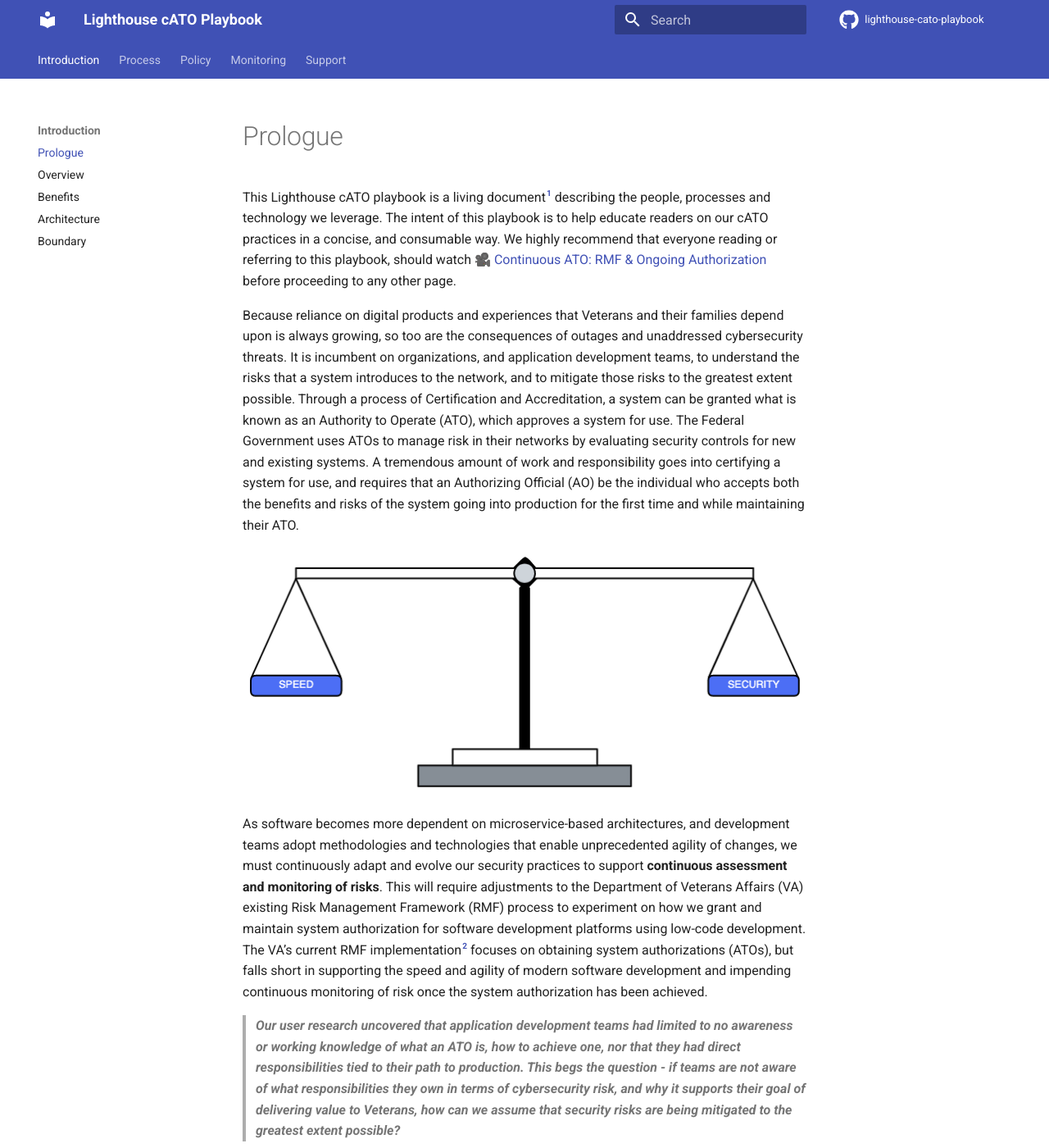
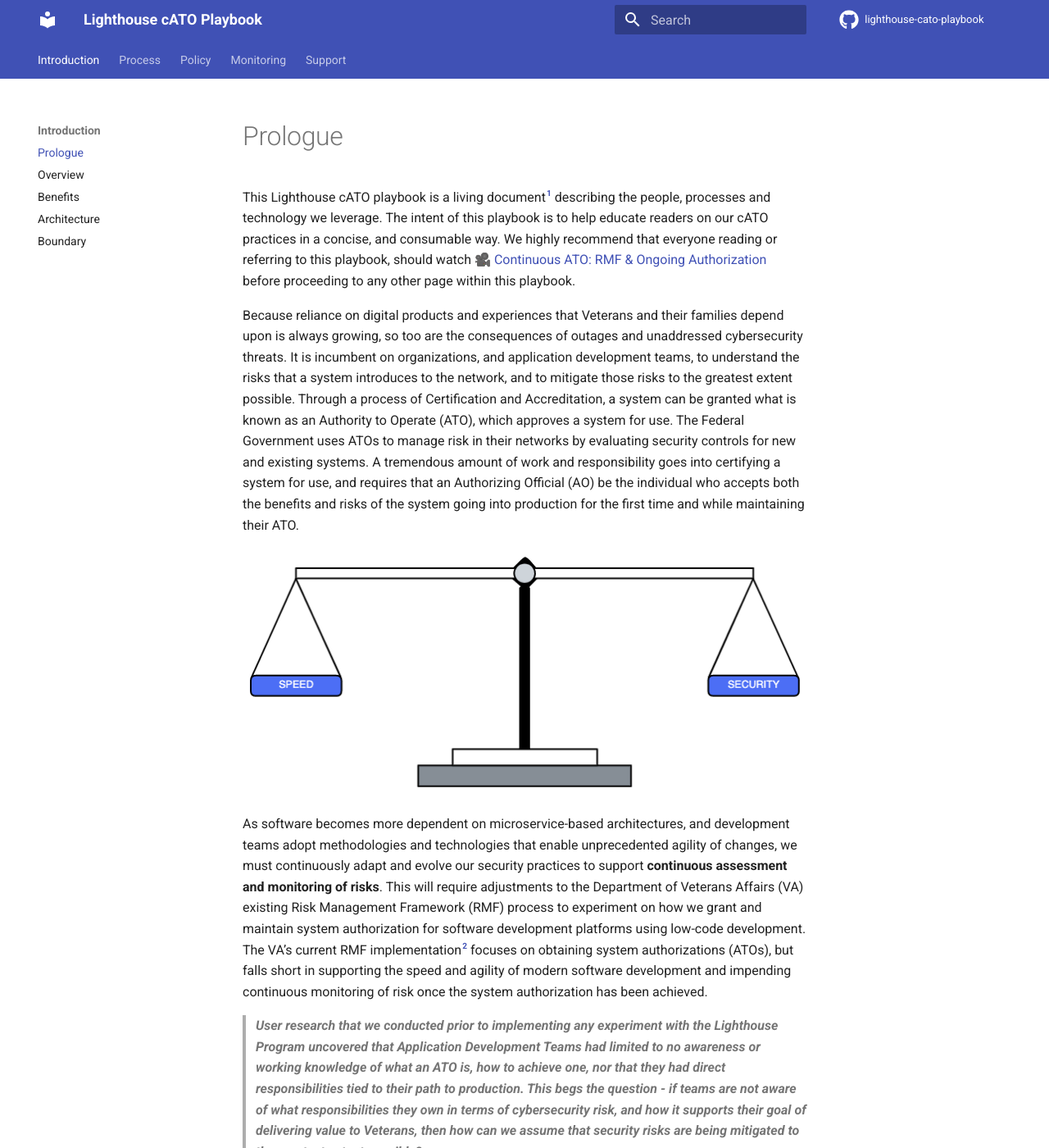
Before and after one commit to rise8-us/cato-playbook, an MkDocs documentation site: the page built from docs/prologue.md, in a window 1280 px wide and 1400 px high. Shown: the whole window at 82% size. Built offline with MkDocs 1.6.1 and Material for MkDocs 9.7.7, drawn with Linux system fonts in a browser that asks for light colours; comment, search, counter and statistics services are not loaded; some of the changed text lies outside the part shown.

Commit message:
Update prologue.md

```diff
--- a/docs/prologue.md
+++ b/docs/prologue.md
@@ -1,6 +1,6 @@
 # Prologue
 
-This Lighthouse cATO playbook is a living document[^1] describing the people, processes and technology we leverage. The intent of this playbook is to help educate readers on our cATO practices in a concise, and consumable way. We highly recommend that everyone reading or referring to this playbook, should watch 🎥 [Continuous ATO: RMF & Ongoing Authorization](https://www.youtube.com/watch?v=k4lO3-9kIM0) before proceeding to any other page.
+This Lighthouse cATO playbook is a living document[^1] describing the people, processes and technology we leverage. The intent of this playbook is to help educate readers on our cATO practices in a concise, and consumable way. We highly recommend that everyone reading or referring to this playbook, should watch 🎥 [Continuous ATO: RMF & Ongoing Authorization](https://www.youtube.com/watch?v=k4lO3-9kIM0) before proceeding to any other page within this playbook.
 <br/>
 
 Because reliance on digital products and experiences that Veterans and their families depend upon is always growing, so too are the consequences of outages and unaddressed cybersecurity threats. It is incumbent on organizations, and application development teams, to understand the risks that a system introduces to the network, and to mitigate those risks to the greatest extent possible. Through a process of Certification and Accreditation, a system can be granted what is known as an Authority to Operate (ATO), which approves a system for use. The Federal Government uses ATOs to manage risk in their networks by evaluating security controls for new and existing systems. A tremendous amount of work and responsibility goes into certifying a system for use, and requires that an Authorizing Official (AO) be the individual who accepts both the benefits and risks of the system going into production for the first time and while maintaining their ATO.
@@ -9,7 +9,7 @@
 
 As software becomes more dependent on microservice-based architectures, and development teams adopt methodologies and technologies that enable unprecedented agility of changes, we must continuously adapt and evolve our security practices to support **continuous assessment and monitoring of risks**. This will require adjustments to the Department of Veterans Affairs (VA) existing Risk Management Framework (RMF) process to experiment on how we grant and maintain system authorization for software development platforms using low-code development. The VA’s current RMF implementation[^2] focuses on obtaining system authorizations (ATOs), but falls short in supporting the speed and agility of modern software development and impending continuous monitoring of risk once the system authorization has been achieved.
 
-> ***Our user research uncovered that application development teams had limited to no awareness or working knowledge of what an ATO is, how to achieve one, nor that they had direct responsibilities tied to their path to production. This begs the question - if teams are not aware of what responsibilities they own in terms of cybersecurity risk, and why it supports their goal of delivering value to Veterans, how can we assume that security risks are being mitigated to the greatest extent possible?***
+> ***User research that we conducted prior to implementing any experiment with the Lighthouse Program uncovered that Application Development Teams had limited to no awareness or working knowledge of what an ATO is, how to achieve one, nor that they had direct responsibilities tied to their path to production. This begs the question - if teams are not aware of what responsibilities they own in terms of cybersecurity risk, and how it supports their goal of delivering value to Veterans, then how can we assume that security risks are being mitigated to the greatest extent possible?***
 
 
 
```
